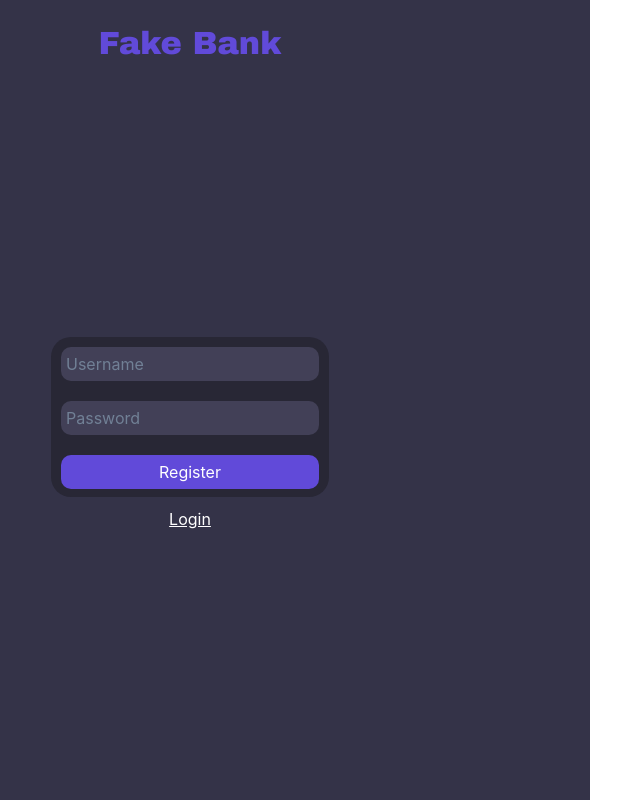
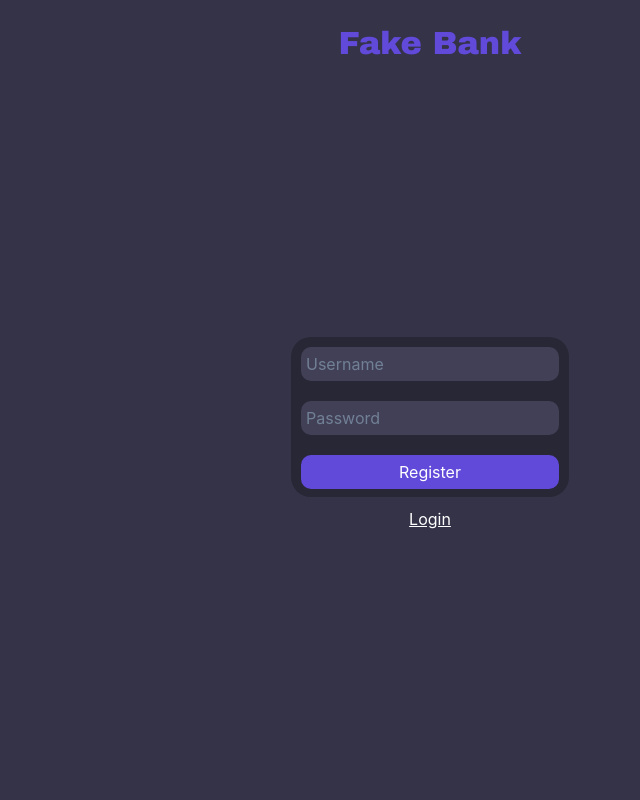
Before and after one commit to joaquinestruch/Fake-Bank, a React (Vite) app: page / in a window 1280 px wide. Shown: the whole page, without its empty margins (210-850 px from the left). Built offline with nearby package versions, Linux system fonts and the light colour scheme.

Commit message:
image ico

```diff
--- a/index.html
+++ b/index.html
@@ -2,7 +2,7 @@
 <html lang="en">
   <head>
     <meta charset="UTF-8" />
-    <!-- <link rel="icon" type="image/svg+xml" href="/vite.svg" /> -->
+    <link rel="icon" type="image/svg+xml" href="./public/image.png" />
     <meta name="viewport" content="width=device-width, initial-scale=1.0" />
     <title>Fake Bank</title>
 
--- a/src/Login/login.css
+++ b/src/Login/login.css
@@ -4,7 +4,7 @@
     background-color: #343348;
     height: 100vh;
     width: 100vw;
-    max-width: 100vh;
+    max-width: 100vw;
     display: flex;
     flex-direction: column;
     justify-content: center;
```
Also changed, not shown: public/image.png (added).
